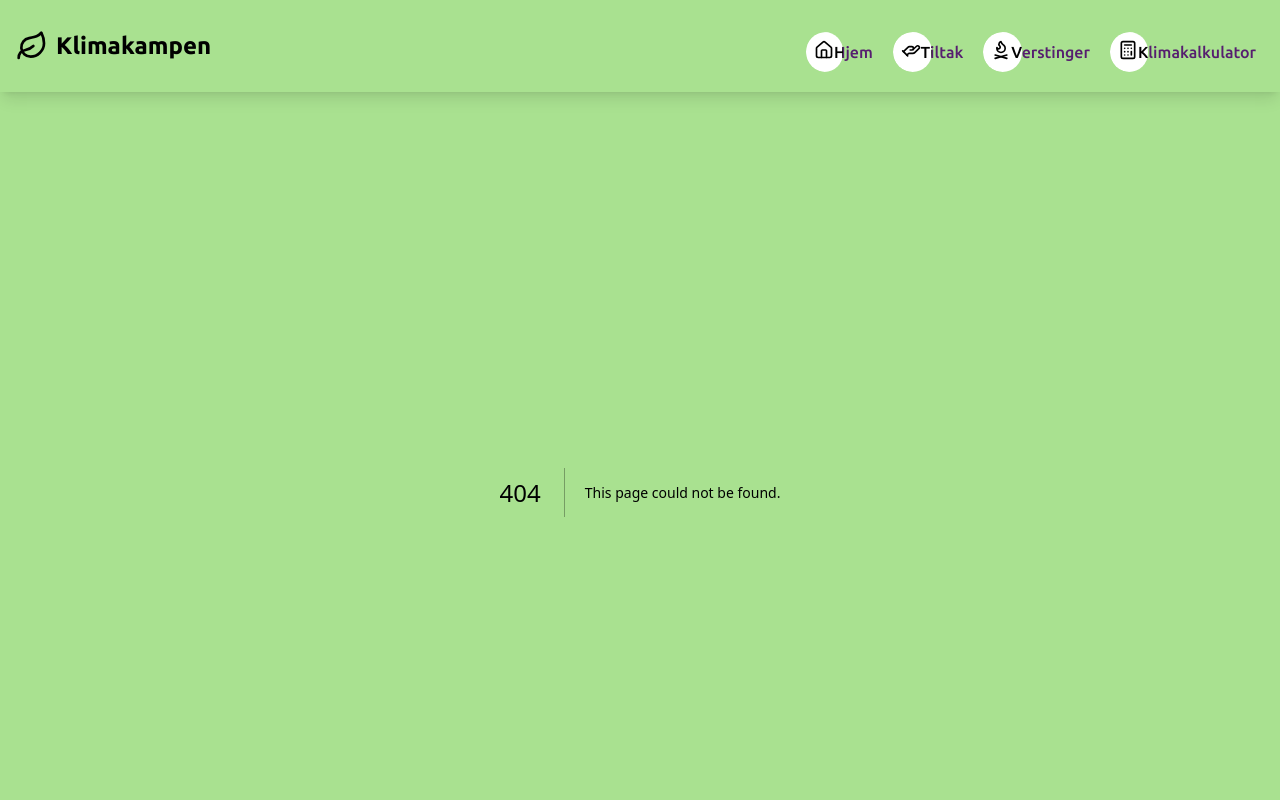
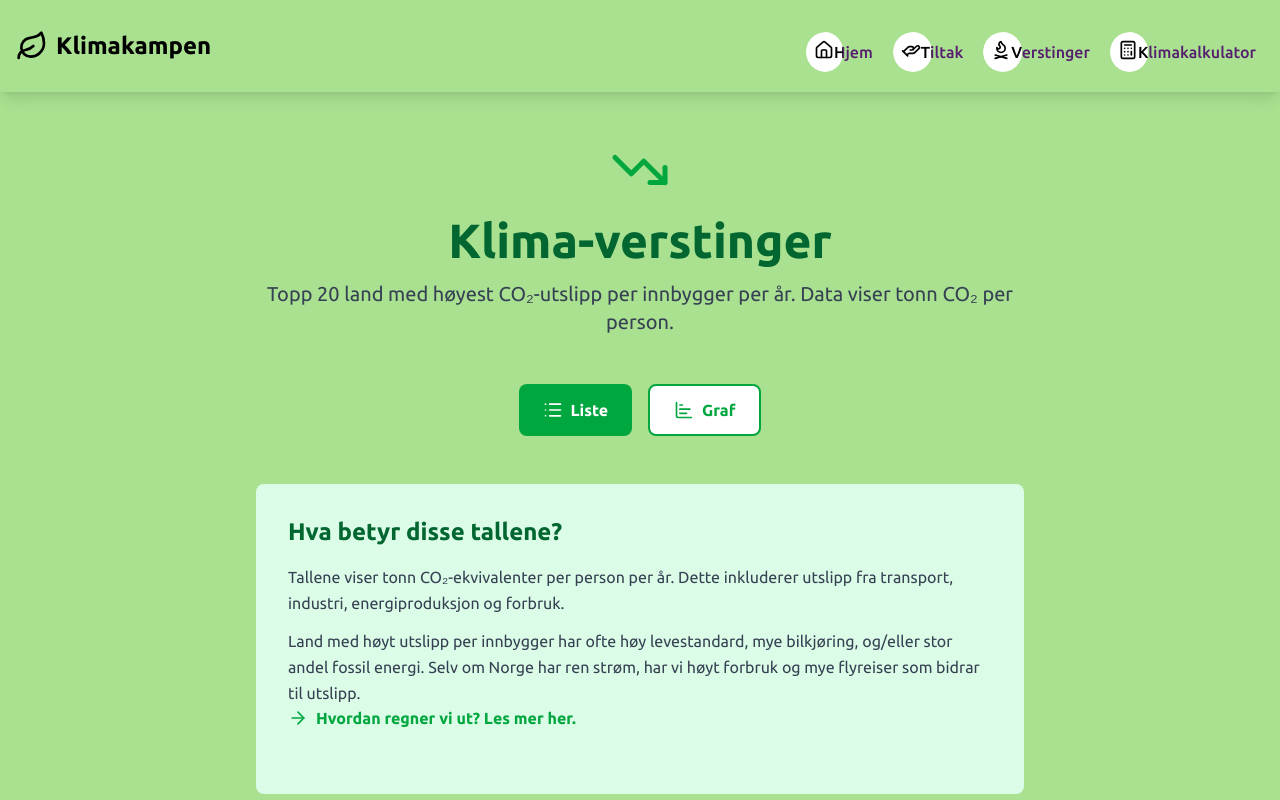
Before and after one commit to abdilatiiif/eksamenemne6, a Next.js app: page /verstinger in a window 1280 px wide. Before the commit this address had no page. Shown: the top 800 px of the page. Built offline with nearby package versions, Linux system fonts and the light colour scheme.

Commit message:
verstinger page & data laget

```diff
--- a/src/app/globals.css
+++ b/src/app/globals.css
@@ -57,6 +57,21 @@
   }
 }
 
+.kenburns-top-right-2 {
+  animation: kenburns-top-right-2 10s ease-in-out infinite alternate;
+}
+
+@keyframes kenburns-top-right-2 {
+  0% {
+    transform: scale(1) translate(0, 0);
+    transform-origin: 70% 16%;
+  }
+  75% {
+    transform: scale(1.2) translate(20px, -15px);
+    transform-origin: right top;
+  }
+}
+
 /* card borders */
 
 .border-card {
--- a/src/app/layout.js
+++ b/src/app/layout.js
@@ -59,9 +59,7 @@ export default function RootLayout({ children }) {
           >
             <div className="max-w-8xl md:mx-auto bg-[#a9e190]">
               <Navigation />
-
               {children}
-
               <Footer />
             </div>
           </motion.div>
--- a/src/app/tiltak/[id]/page.js
+++ b/src/app/tiltak/[id]/page.js
@@ -34,7 +34,7 @@ function TiltakPageDetalje({ params }) {
             src={tiltakDetalje.imageUrl}
             alt={tiltakDetalje.title}
             fill
-            className="object-cover w-full h-full"
+            className="object-cover w-full h-full kenburns-top-right-2"
           />
         </div>
         {/* tekst*/}
--- /dev/null
+++ b/src/app/verstinger/page.js
@@ -0,0 +1,88 @@
+"use client";
+
+import { ArrowRight } from "lucide-react";
+import { TrendingDown, List, ChartBar } from "lucide-react";
+import Link from "next/link";
+import { useState } from "react";
+
+function VerstingerPage() {
+  const [view, setView] = useState("list");
+
+  return (
+    <div className="container mx-auto px-4 py-12">
+      <div className="text-center mb-12">
+        <div className="flex justify-center mb-4">
+          <TrendingDown size={60} className="text-green-600" />
+        </div>
+        <h1 className="text-4xl md:text-5xl font-bold text-green-800 mb-4">
+          Klima-verstinger
+        </h1>
+        <p className="text-xl text-gray-700 max-w-3xl mx-auto">
+          Topp 20 land med høyest CO₂-utslipp per innbygger per år. Data viser
+          tonn CO₂ per person.
+        </p>
+      </div>
+
+      <div className="flex justify-center gap-4 mb-8">
+        <button
+          onClick={() => setView("list")}
+          className={`flex items-center gap-2 px-6 py-3 rounded-lg font-semibold transition ${
+            view === "list"
+              ? "bg-green-600 text-white"
+              : "bg-white text-green-600 border-2 border-green-600 hover:bg-green-100"
+          }`}
+        >
+          <List size={20} />
+          Liste
+        </button>
+        <button
+          onClick={() => setView("chart")}
+          className={`flex items-center gap-2 px-6 py-3 rounded-lg font-semibold transition ${
+            view === "chart"
+              ? "bg-green-600 text-white"
+              : "bg-white text-green-600 border-2 border-green-600 hover:bg-green-100"
+          }`}
+        >
+          <ChartBar size={20} />
+          Graf
+        </button>
+      </div>
+
+      <div className="mt-12 max-w-3xl mx-auto bg-green-100 p-8 rounded-lg">
+        <h2 className="text-2xl font-bold text-green-800 mb-4">
+          Hva betyr disse tallene?
+        </h2>
+        <p className="text-gray-700 leading-relaxed mb-3">
+          Tallene viser tonn CO₂-ekvivalenter per person per år. Dette
+          inkluderer utslipp fra transport, industri, energiproduksjon og
+          forbruk.
+        </p>
+        <p className="text-gray-700 leading-relaxed">
+          Land med høyt utslipp per innbygger har ofte høy levestandard, mye
+          bilkjøring, og/eller stor andel fossil energi. Selv om Norge har ren
+          strøm, har vi høyt forbruk og mye flyreiser som bidrar til utslipp.
+        </p>
+
+        <Link
+          href="/utrening"
+          className="inline-flex items-center gap-2 text-green-600 hover:text-green-700 font-semibold mb-8"
+        >
+          <ArrowRight size={20} />
+          Hvordan regner vi ut? Les mer her.
+        </Link>
+      </div>
+    </div>
+  );
+}
+
+export default VerstingerPage;
+
+/*
+    {view === "list" ? (
+        <ListView data={verstinger} />
+      ) : (
+        <ChartView data={verstinger} />
+      )}
+ */
+
+// list og chart visning er ikke implementert enda
--- /dev/null
+++ b/src/data/verstinger.js
@@ -0,0 +1,124 @@
+// ai genererte 20 verstinger land basert på co2 utslipp per person og total co2 utslipp
+
+export const verstinger = [
+  {
+    rank: 1,
+    country: "Qatar",
+    co2PerPerson: 37.6,
+    totalCO2: 108,
+  },
+  {
+    rank: 2,
+    country: "Kuwait",
+    co2PerPerson: 25.6,
+    totalCO2: 110,
+  },
+  {
+    rank: 3,
+    country: "De forente arabiske emirater",
+    co2PerPerson: 23.4,
+    totalCO2: 230,
+  },
+  {
+    rank: 4,
+    country: "Saudi-Arabia",
+    co2PerPerson: 19.3,
+    totalCO2: 672,
+  },
+  {
+    rank: 5,
+    country: "Australia",
+    co2PerPerson: 16.8,
+    totalCO2: 432,
+  },
+  {
+    rank: 6,
+    country: "USA",
+    co2PerPerson: 15.5,
+    totalCO2: 5107,
+  },
+  {
+    rank: 7,
+    country: "Canada",
+    co2PerPerson: 15.4,
+    totalCO2: 573,
+  },
+  {
+    rank: 8,
+    country: "Kazakhstan",
+    co2PerPerson: 14.2,
+    totalCO2: 267,
+  },
+  {
+    rank: 9,
+    country: "Russland",
+    co2PerPerson: 11.4,
+    totalCO2: 1661,
+  },
+  {
+    rank: 10,
+    country: "Sør-Korea",
+    co2PerPerson: 11.6,
+    totalCO2: 600,
+  },
+  {
+    rank: 11,
+    country: "Japan",
+    co2PerPerson: 8.7,
+    totalCO2: 1107,
+  },
+  {
+    rank: 12,
+    country: "Tyskland",
+    co2PerPerson: 8.1,
+    totalCO2: 674,
+  },
+  {
+    rank: 13,
+    country: "Polen",
+    co2PerPerson: 8.0,
+    totalCO2: 302,
+  },
+  {
+    rank: 14,
+    country: "Kina",
+    co2PerPerson: 7.4,
+    totalCO2: 10432,
+  },
+  {
+    rank: 15,
+    country: "Nederland",
+    co2PerPerson: 7.3,
+    totalCO2: 127,
+  },
+  {
+    rank: 16,
+    country: "Storbritannia",
+    co2PerPerson: 5.4,
+    totalCO2: 364,
+  },
+  {
+    rank: 17,
+    country: "Italia",
+    co2PerPerson: 5.3,
+    totalCO2: 321,
+  },
+  {
+    rank: 18,
+    country: "Spania",
+    co2PerPerson: 5.0,
+    totalCO2: 237,
+  },
+  {
+    rank: 19,
+    country: "Frankrike",
+    co2PerPerson: 4.6,
+    totalCO2: 310,
+  },
+  {
+    rank: 20,
+    country: "Norge",
+    co2PerPerson: 7.5,
+    totalCO2: 41,
+  },
+];
```
